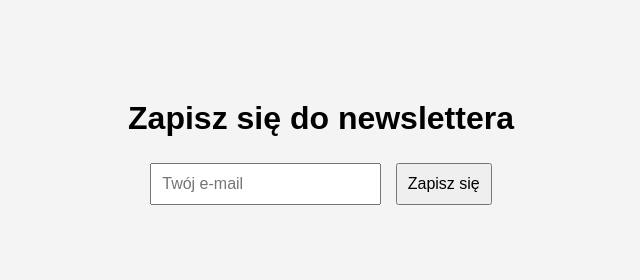
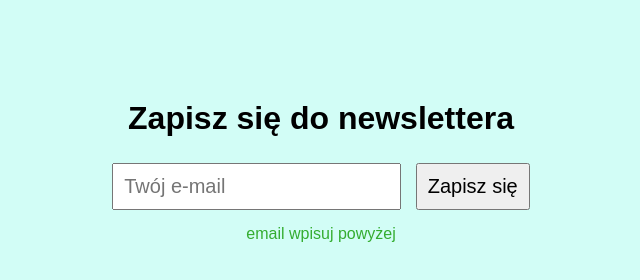
Before and after one commit to rulax113/CennikSubskrypcja, a plain HTML site: page index.html in a window 1280 px wide. Shown: the whole page, without its empty margins (319-959 px from the left). Drawn offline with Linux system fonts and the light colour scheme.

Commit message:
Aktualizacja pliku index.html

```diff
--- a/index.html
+++ b/index.html
@@ -1,33 +1,32 @@
 <!DOCTYPE html>
-<html lang="pl">
-<head>
-  <meta charset="UTF-8">
-  <title>Subskrypcja</title>
-  <style>
+<html lang="pl"> <!--j.pol-->
+<head> <!--ustawniena strony niewidoczne-->
+  <meta charset="UTF-8"> <!--polskie znaki utf8 musi byc-->
+  <title>Subskrypcja</title><!-- karta przeghladarki tyt-->
+  <style>/*css*/
     body {
-      font-family: Arial, sans-serif;
-      background: #f4f4f4;
-      text-align: center;
-      margin-top: 100px;
+      font-family: Arial; /*czcionka arial*/
+      background: #d2fdf6; /*customowe niebieskie tło*/
+      text-align: center; /*na środek poziomo*/
+      margin-top: 100px; /* odstęp od góry*/
     }
     input, button {
-      padding: 10px;
-      font-size: 16px;
-      margin: 5px;
+      padding: 10px;  /*  odstęp wewnatrz  */
+      font-size: 20px;  /*  wieksz czcionka  */
+      margin: 5px;   /*   odstęp miedzy elemtami */
     }
     #info {
       margin-top: 10px;
-      color: green;
-      font-weight: bold;
+      color: rgb(52, 173, 48);
     }
   </style>
 </head>
 <body>
 
-  <h1>Zapisz się do newslettera</h1>
-  <input type="email" id="email" placeholder="Twój e-mail">
+  <h1>Zapisz się do newslettera</h1> <!--nagłówek-->
+  <input type="email" id="email" placeholder="Twój e-mail"> <!--type oczekuje id odczyt js placeholder tekst widoczny w pustym polu-->
   <button onclick="zapisz()">Zapisz się</button>
-  <p id="info"></p>
+  <p id="info"> email wpisuj powyżej </p>
 
   <script>
     function zapisz() {
```
